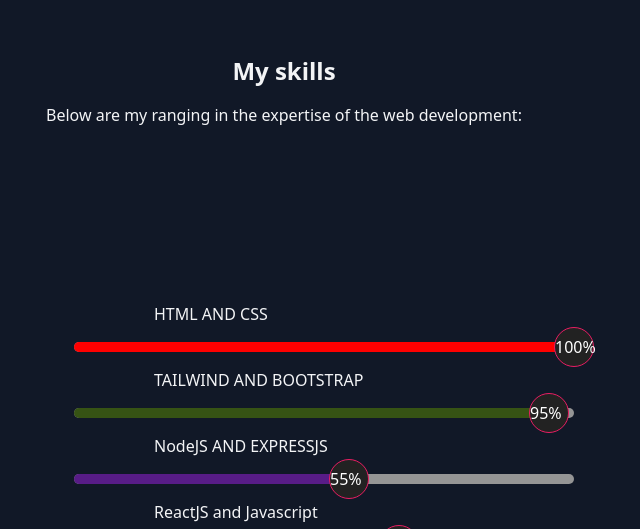
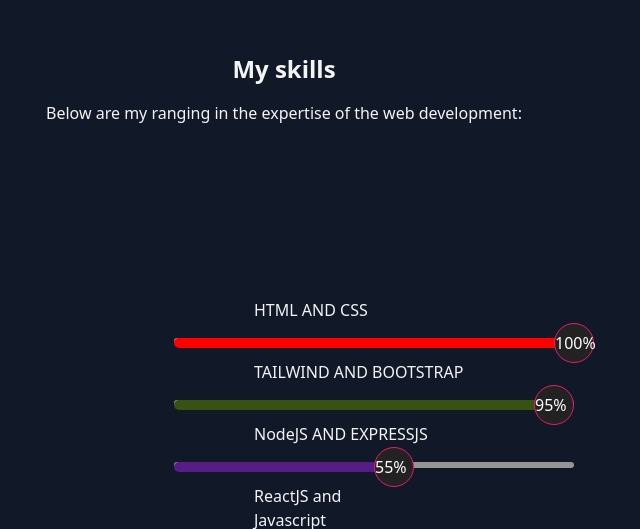
Before and after one commit to Stanley9646/react-portfolio, a React (Create React App) app: page /skills in a window 1280 px wide. Shown: the part 1906-2435 px from the top of the page, without its empty margins (356-996 px from the left). Built offline with nearby package versions, Linux system fonts and the light colour scheme.

Commit message:
style:  covering up a space

```diff
--- a/src/App.css
+++ b/src/App.css
@@ -9,8 +9,8 @@
 
 .progress-bar{
   background: #959595;
-  width: 500px;
-  height: 10px;
+  width: 400px;
+  height: 6px;
   border-radius: 5px;
 }
 .lang{
--- a/src/components/Skills.jsx
+++ b/src/components/Skills.jsx
@@ -12,7 +12,7 @@
       </p>
       </div>
 
-      <div className="skills">
+      <div className="skills ">
       <div className='progress'>
         <h3 className="p-4 ml-16">HTML AND CSS</h3>
 
```
